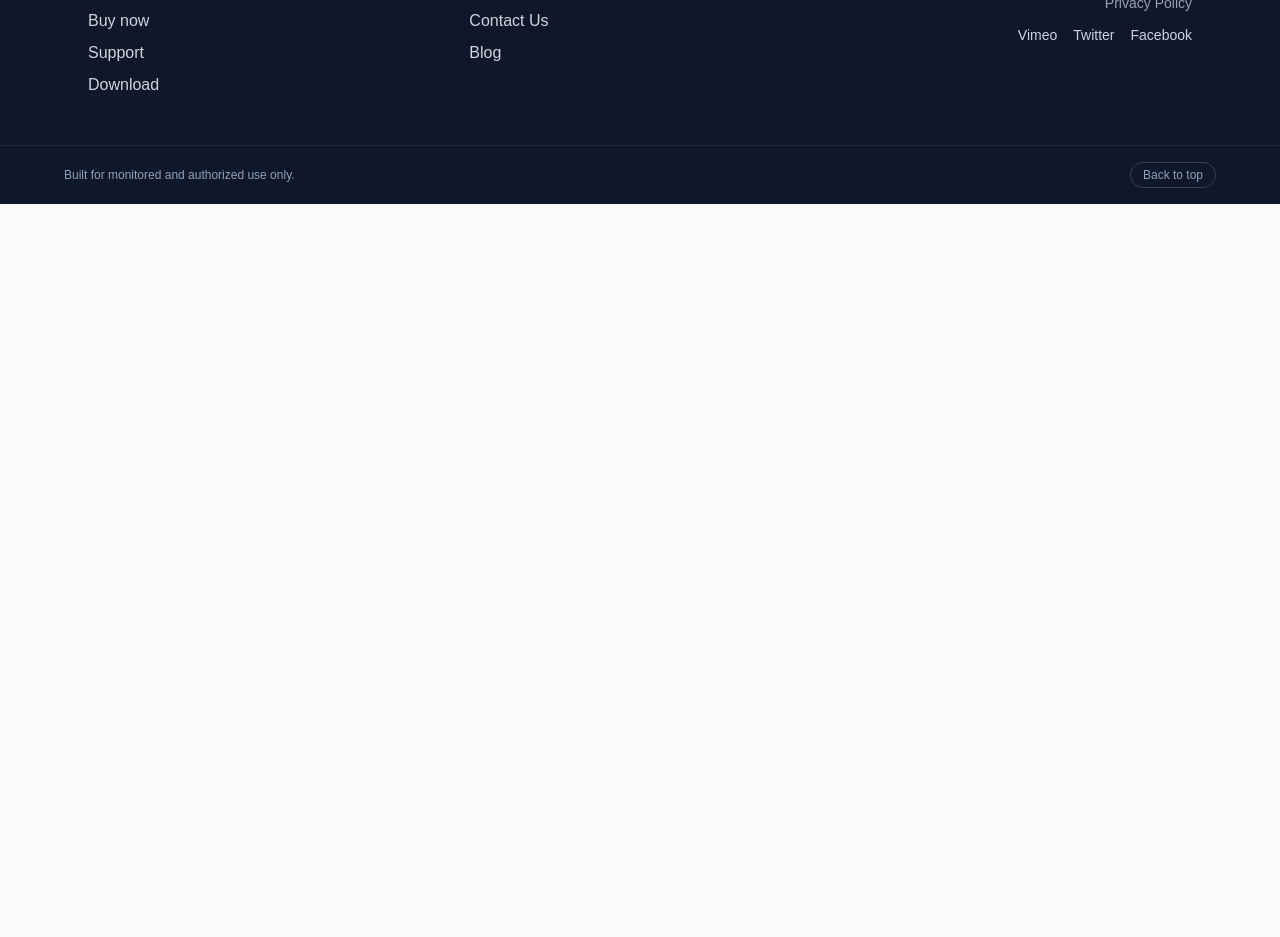
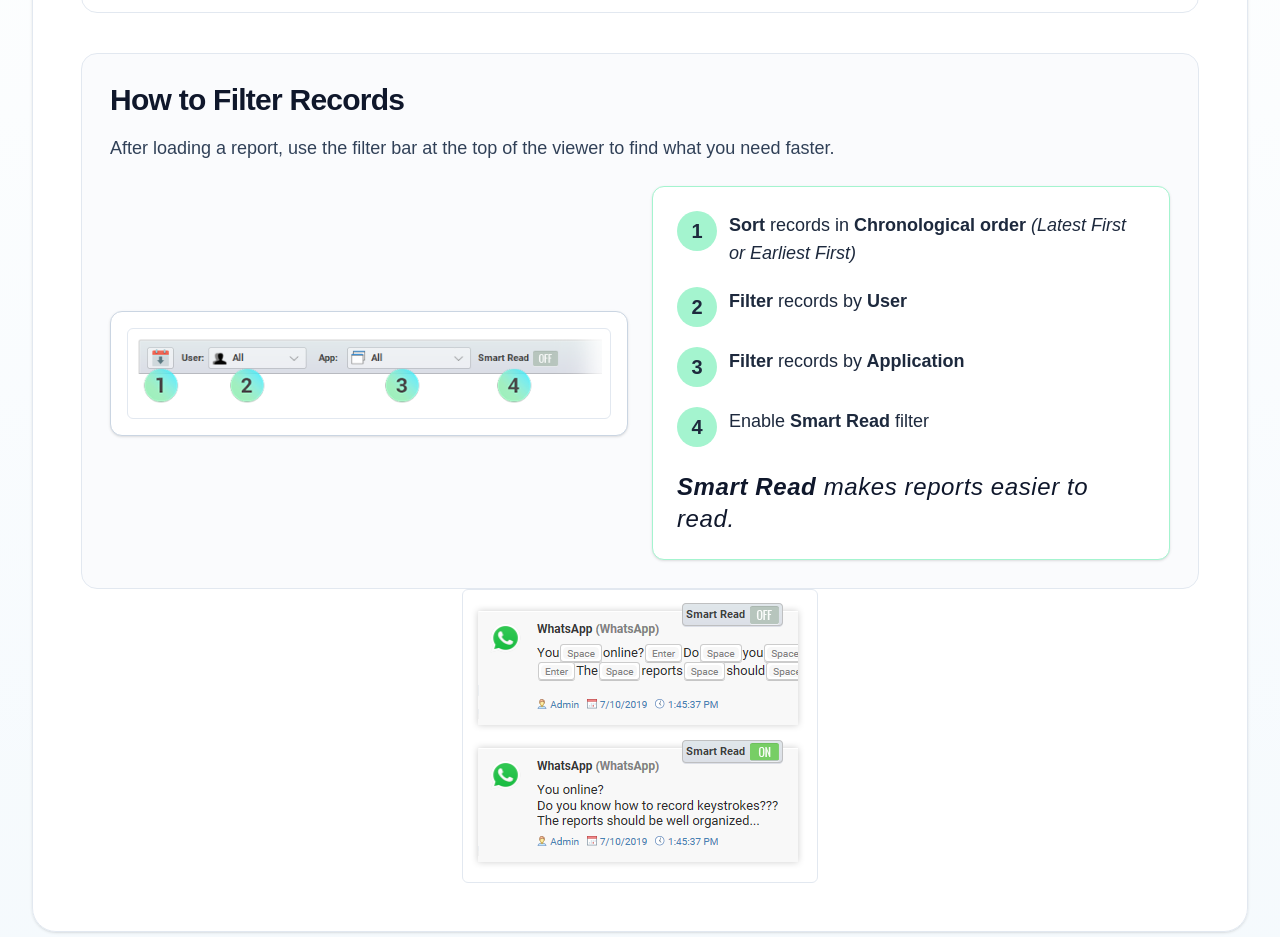
Before and after one commit to NavodWijesooriya/best_key_logger, a Next.js app: page /blog/getting-start-guide in a window 1280 px wide. Shown: the part 1860-2797 px from the top of the page. Before the commit the page ends 2064 px from the top, so only its background shows below. Built offline with nearby package versions, Linux system fonts and the light colour scheme.

Commit message:
blog pages styles

```diff
--- a/app/blog/getting-start-guide/page.tsx
+++ b/app/blog/getting-start-guide/page.tsx
@@ -10,8 +10,8 @@ const page = () => {
       <main className="relative overflow-hidden bg-linear-to-b from-slate-50 via-white to-sky-50/40 py-10 sm:py-14">
         <div className="pointer-events-none absolute inset-x-0 top-0 h-44 bg-[radial-gradient(ellipse_at_top,rgba(14,165,233,0.14),transparent_62%)]" />
 
-				<article className="relative mx-auto w-full max-w-4xl px-4 sm:px-6 lg:px-8">
-					<div className="rounded-3xl border border-slate-200 bg-white/95 p-6 shadow-sm backdrop-blur-sm sm:p-10">
+        <article className="relative mx-auto w-full max-w-7xl px-4 sm:px-6 lg:px-8">
+          <div className="rounded-3xl border border-slate-200 bg-white/95 p-6 shadow-sm backdrop-blur-sm sm:p-10 lg:p-12">
             <header className="border-b border-slate-200 pb-7">
               <div className="flex flex-wrap items-center gap-2 text-xs font-semibold uppercase tracking-wide text-slate-600">
                 <span className="rounded-full bg-sky-100 px-3 py-1 text-sky-800">Getting Started</span>
@@ -48,18 +48,18 @@ const page = () => {
                 How To View Reports
               </h2>
 
-							<div className="mt-6 grid gap-6 lg:grid-cols-[minmax(0,1fr)_minmax(0,1.15fr)] lg:items-center">
+              <div className="mt-6 grid gap-6 lg:grid-cols-[minmax(0,1.1fr)_minmax(0,1fr)] lg:items-center">
                 <div className="rounded-xl border border-slate-300 bg-white p-3 shadow-sm sm:p-4">
                   <div className="space-y-3 rounded-lg border border-slate-200 bg-slate-50 p-3">
                     <img
                       src="/assets/blog/getting-started/calendar.png"
                       alt="Select the report date in calendar"
-											className="w-full rounded-md border border-slate-200 bg-white object-contain p-2"
+                      className="mx-auto w-full max-w-sm rounded-md border border-slate-200 bg-white object-contain p-2"
                     />
                     <img
                       src="/assets/blog/getting-started/load-report.png"
                       alt="Use the Load Report button to open records"
-											className="w-full rounded-md border border-slate-200 bg-white object-contain p-2"
+                      className="mx-auto w-full max-w-sm rounded-md border border-slate-200 bg-white object-contain p-2"
                     />
                   </div>
                 </div>
@@ -106,7 +106,7 @@ const page = () => {
                 After Loading the Report
               </h2>
 
-							<div className="mt-6 grid gap-6 lg:grid-cols-[minmax(0,1fr)_minmax(0,1fr)] lg:items-center">
+              <div className="mt-6 grid gap-6 lg:grid-cols-[minmax(0,1.05fr)_minmax(0,0.95fr)] lg:items-center">
                 <div className="rounded-xl border border-slate-300 bg-slate-50 p-3 shadow-sm sm:p-4">
                   <img
                     src="/assets/blog/getting-started/sections.png"
@@ -136,8 +136,80 @@ const page = () => {
                     </p>
                   </div>
                 </div>
+
+              </div>
+
+            </section>
+            <section className="mt-10 rounded-2xl border border-slate-200 bg-slate-50/70 p-5 sm:p-7">
+              <h2 className="text-2xl font-bold tracking-tight text-slate-900 sm:text-3xl">
+                How to Filter Records
+              </h2>
+
+              <p className="mt-4 text-base leading-7 text-slate-700 sm:text-lg">
+                After loading a report, use the filter bar at the top of the viewer to find
+                what you need faster.
+              </p>
+
+              <div className="mt-6 grid gap-6 lg:grid-cols-[minmax(0,1fr)_minmax(0,1fr)] lg:items-center">
+                <div className="rounded-xl border border-slate-300 bg-white p-3 shadow-sm sm:p-4">
+                  <img
+                    src="/assets/basic-filters-keystrokes.png"
+                    alt="Filter records in the report viewer"
+                    className="w-full rounded-md border border-slate-200 bg-white object-contain p-2"
+                  />
+                </div>
+
+                <div className="rounded-xl border border-emerald-200 bg-white p-4 shadow-sm sm:p-6">
+                  <ol className="space-y-5 text-base leading-7 text-slate-800 sm:text-lg">
+                    <li className="flex items-start gap-3">
+                      <span className="inline-flex h-10 w-10 shrink-0 items-center justify-center rounded-full bg-emerald-200 text-xl font-bold text-slate-800">
+                        1
+                      </span>
+                      <p>
+                        <strong className="font-bold">Sort</strong> records in
+                        <strong className="font-bold"> Chronological order</strong>{' '}
+                        <em>(Latest First or Earliest First)</em>
+                      </p>
+                    </li>
+
+                    <li className="flex items-start gap-3">
+                      <span className="inline-flex h-10 w-10 shrink-0 items-center justify-center rounded-full bg-emerald-200 text-xl font-bold text-slate-800">
+                        2
+                      </span>
+                      <p>
+                        <strong className="font-bold">Filter</strong> records by
+                        <strong className="font-bold"> User</strong>
+                      </p>
+                    </li>
+
+                    <li className="flex items-start gap-3">
+                      <span className="inline-flex h-10 w-10 shrink-0 items-center justify-center rounded-full bg-emerald-200 text-xl font-bold text-slate-800">
+                        3
+                      </span>
+                      <p>
+                        <strong className="font-bold">Filter</strong> records by
+                        <strong className="font-bold"> Application</strong>
+                      </p>
+                    </li>
+
+                    <li className="flex items-start gap-3">
+                      <span className="inline-flex h-10 w-10 shrink-0 items-center justify-center rounded-full bg-emerald-200 text-xl font-bold text-slate-800">
+                        4
+                      </span>
+                      <p>
+                        Enable <strong className="font-bold">Smart Read</strong> filter
+                      </p>
+                    </li>
+                  </ol>
+
+                  <p className="mt-6 text-xl font-semibold italic tracking-wide text-slate-900 sm:text-2xl">
+                    Smart Read <span className="font-normal">makes reports easier to read.</span>
+                  </p>
+
+                </div>
               </div>
             </section>
+            <img src="/assets/smart-read.png" alt="Smart Read filter example" className="mx-auto max-w-2xl rounded-md border border-slate-200 bg-white object-contain p-2" />
           </div>
 
         </article>
```
Also changed, not shown: public/assets/basic-filters-keystrokes.png (added), public/assets/smart-read.png (added). Lines whose indentation alone changed are shown as unchanged.
